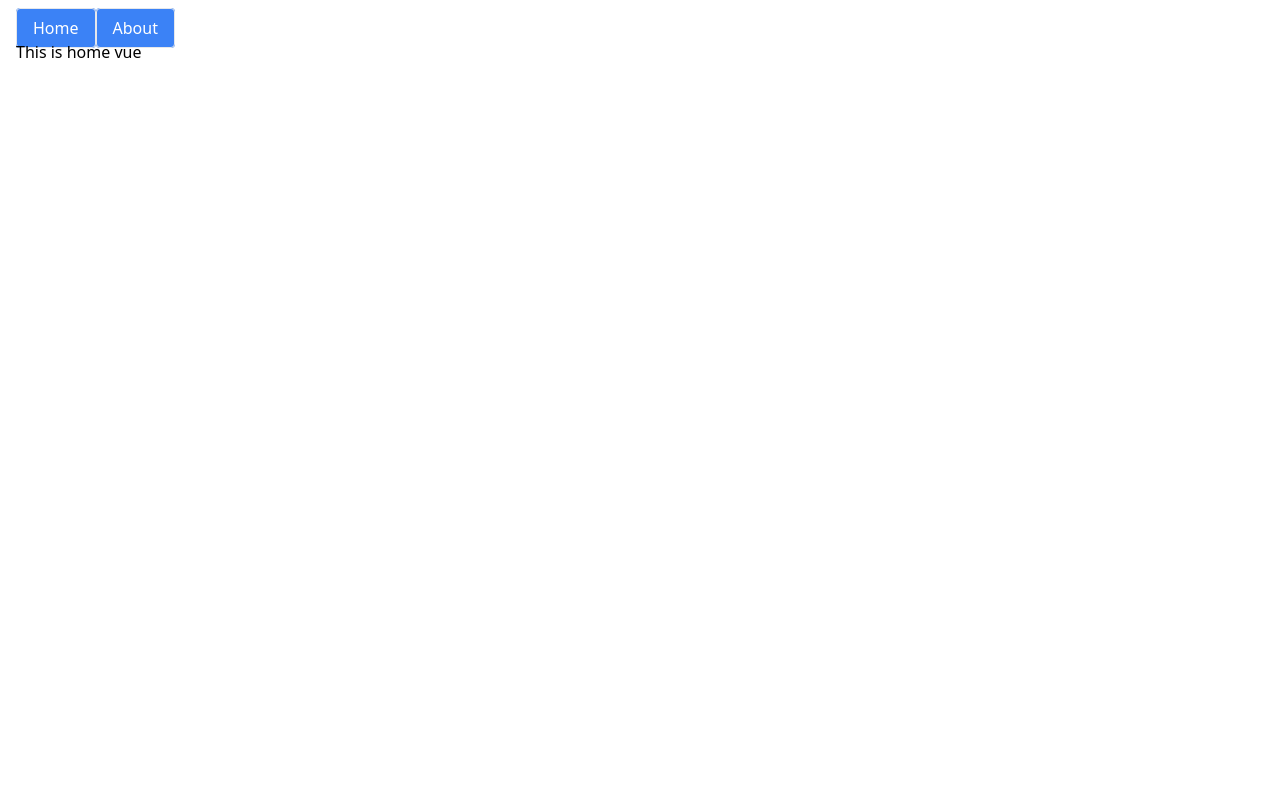
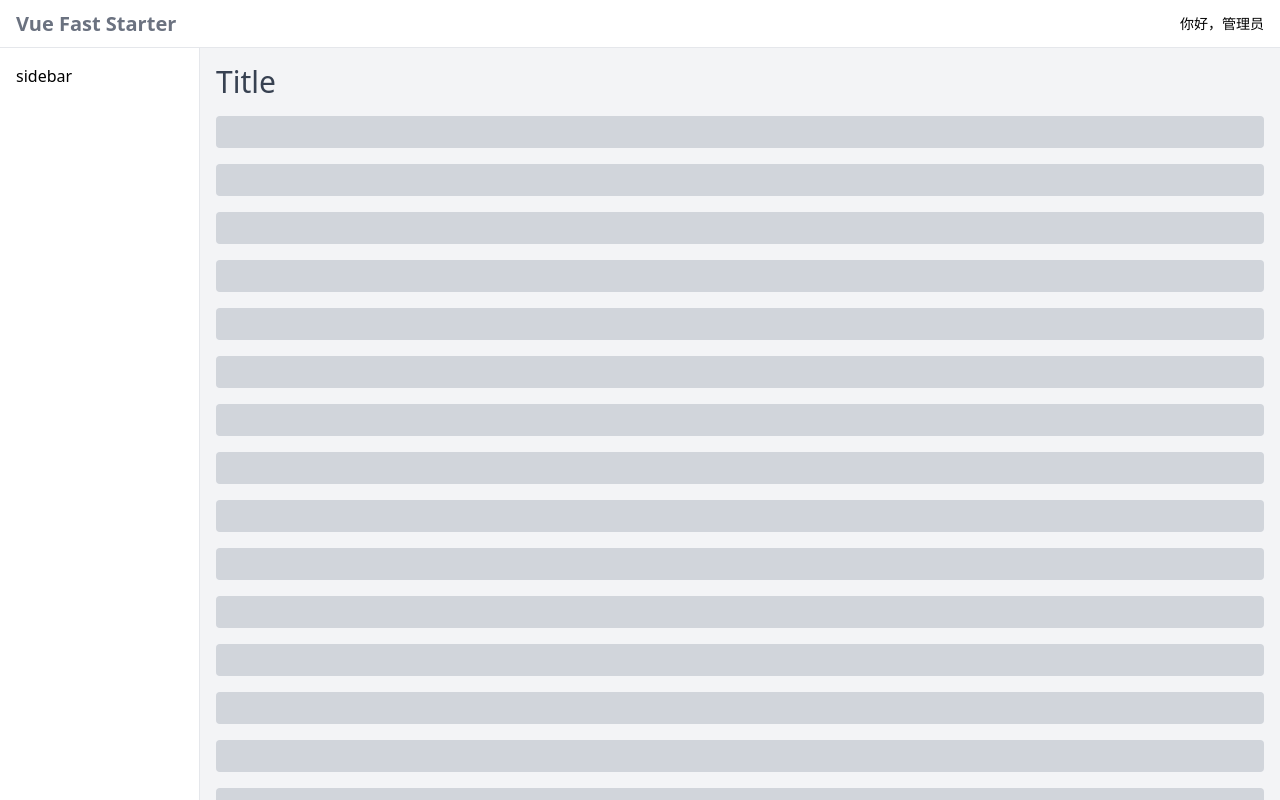
Before and after one commit to jmjgemini/vue-fast-starter, a Vue app: page /#/ in a window 1280 px wide. Built offline with nearby package versions, Linux system fonts and the light colour scheme.

Commit message:
add MainLayout

```diff
--- a/src/App.vue
+++ b/src/App.vue
@@ -1,15 +1,13 @@
 <script setup lang="ts"></script>
 
 <template>
-  <div class="p-4">
-    <router-link to="/" class="text-white bg-blue-500 rounded border px-4 py-2"
-      >Home</router-link
-    >
-    <router-link
-      to="/about"
-      class="text-white bg-blue-500 rounded border px-4 py-2"
-      >About</router-link
-    >
-    <router-view></router-view>
-  </div>
+  <router-view></router-view>
 </template>
+
+<style>
+html,
+body,
+#app {
+  height: 100vh;
+}
+</style>
--- a/src/components/HelloWorld.vue
+++ /dev/null
@@ -1,39 +0,0 @@
-<script setup lang="ts">
-import { useCounterStore } from "../stores/counter";
-defineProps<{ msg: string }>();
-
-const counterStore = useCounterStore();
-</script>
-
-<template>
-  <h1>{{ msg }}</h1>
-
-  <div class="card">
-    <button type="button" @click="counterStore.increment()">
-      count is {{ counterStore.counter }}
-    </button>
-    <p>
-      Edit
-      <code>components/HelloWorld.vue</code> to test HMR
-    </p>
-  </div>
-
-  <p>
-    Check out
-    <a href="https://vuejs.org/guide/quick-start.html#local" target="_blank"
-      >create-vue</a
-    >, the official Vue + Vite starter
-  </p>
-  <p>
-    Install
-    <a href="https://github.com/johnsoncodehk/volar" target="_blank">Volar</a>
-    in your IDE for a better DX
-  </p>
-  <p class="read-the-docs">Click on the Vite and Vue logos to learn more</p>
-</template>
-
-<style scoped>
-.read-the-docs {
-  color: #888;
-}
-</style>
--- a/src/router/routes.ts
+++ b/src/router/routes.ts
@@ -1,16 +1,11 @@
 import { RouteRecordRaw } from "vue-router";
-import HomeView from "../views/HomeView.vue";
+import MainLayout from "../views/layouts/MainLayout.vue";
 
 const routes: RouteRecordRaw[] = [
   {
     path: "/",
     name: "Home",
-    component: HomeView
-  },
-  {
-    path: "/about",
-    name: "About",
-    component: () => import("../views/AboutView.vue")
+    component: MainLayout
   }
 ];
 
--- /dev/null
+++ b/src/views/layouts/MainLayout.vue
@@ -0,0 +1,32 @@
+<script setup lang="ts"></script>
+
+<template>
+  <div
+    class="absolute top-0 left-0 right-0 border-b bg-white flex justify-between items-center px-4"
+    style="height: 48px"
+  >
+    <div class="text-gray-500 text-xl font-bold">Vue Fast Starter</div>
+    <div class="text-sm">你好，管理员</div>
+  </div>
+
+  <div
+    class="absolute left-0 bottom-0 border-r bg-white overflow-y-auto p-4"
+    style="top: 48px; width: 200px"
+  >
+    sidebar
+  </div>
+  <div
+    class="h-full bg-gray-100 overflow-y-auto"
+    style="padding-top: 48px; padding-left: 200px"
+  >
+    <div class="p-4">
+      <h1 class="text-gray-700 text-3xl">Title</h1>
+
+      <div
+        class="w-full bg-gray-300 h-8 mt-4 rounded"
+        v-for="(item, index) in Array(20)"
+        :key="index"
+      ></div>
+    </div>
+  </div>
+</template>
```
